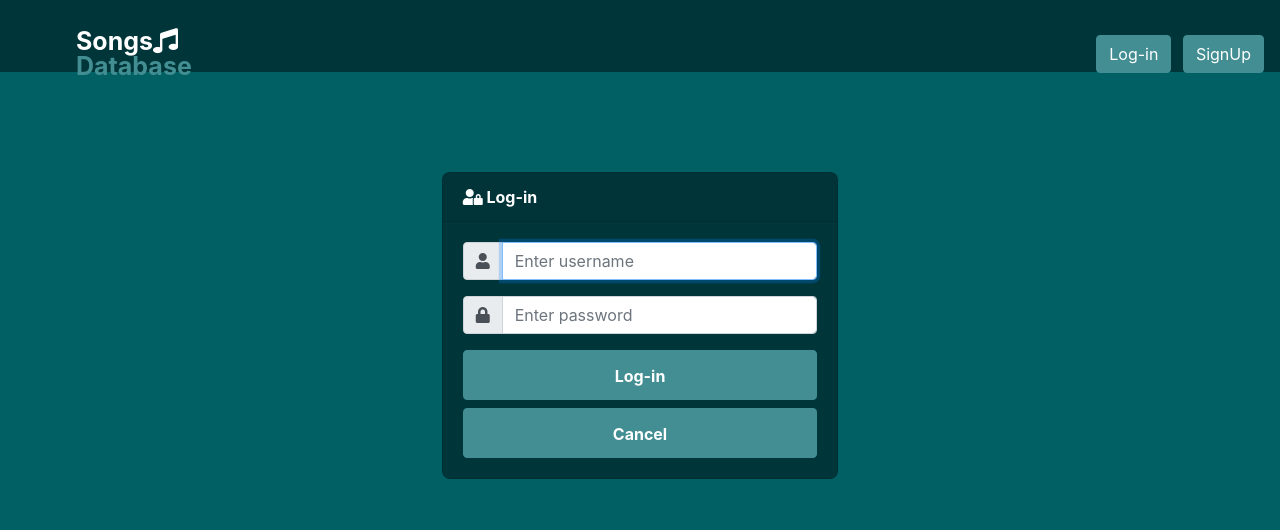
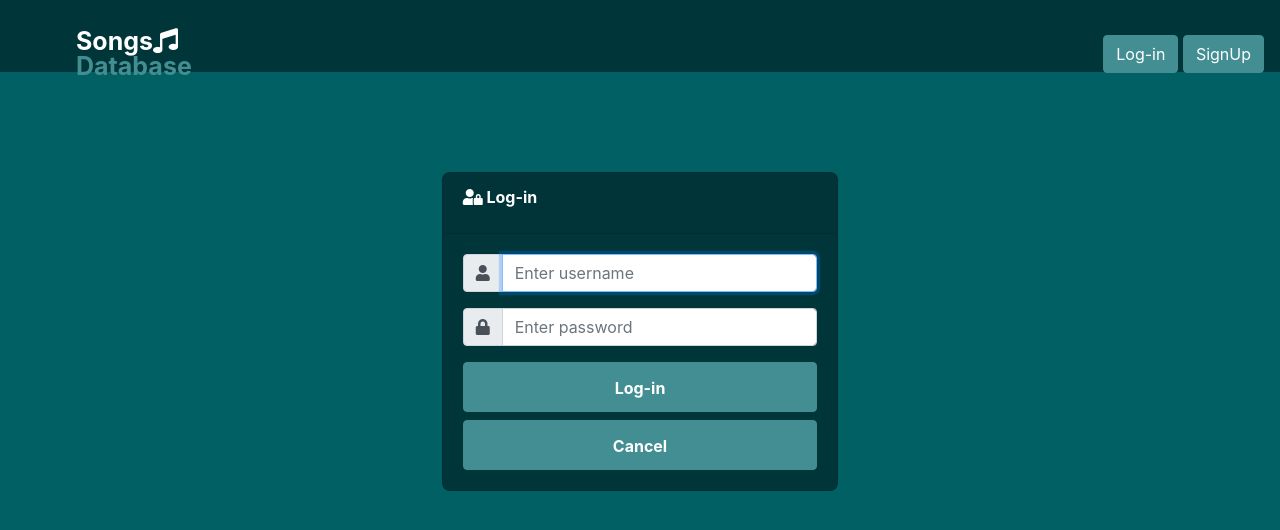
Before and after one commit to granaderos/Songs-DB, a Django app: page /login/ in a window 1280 px wide. Shown: the top 530 px of the page. Run offline with Django 3.2, Linux system fonts and the light colour scheme; some libraries are stand-ins or nearby versions.

Commit message:
Latest design of UI

```diff
--- a/songs/static/css/styles.css
+++ b/songs/static/css/styles.css
@@ -77,7 +77,7 @@ body{
     box-shadow: 5px 10px #00363a
 }
 
-.table, .backbtn, .container a, #sign h2, #sign label, #btn_search i{
+.table, .backbtn, .container a, #sign h2, #sign label, #btn_search i, #login_container .card-title{
       color: white;
 }
 
@@ -85,7 +85,7 @@ body{
     margin-top: 24px;
 }
 
-#sign_container{
+#sign_container, #login_container .card-block {
     padding: 20px;
     border-radius: 8px;
 }
@@ -158,7 +158,7 @@ body{
     display: none;
 }
 
-#genre_container, #sign_container, #login_container, #player_div, #tbody_songs {
+#genre_container, #sign_container, #login_container, #player_div, #tbody_songs, .login_div {
     margin-top: 50px;
 }
 
--- a/songs/templates/songs/base.html
+++ b/songs/templates/songs/base.html
@@ -30,7 +30,7 @@
             {% else %}
                 <div class="login">
                     <a href="{% url 'login' %}" class="btn btn-outline-success my-2 my-sm-0">Log-in</a>
-                    <a href="{% url 'user_sign_up' %}" class="btn btn-outline-success my-2 my-sm-0" style="margin-left: 7px;">SignUp</a>
+                    <a href="{% url 'user_sign_up' %}" class="btn btn-outline-success my-2 my-sm-0">SignUp</a>
                 </div>
             {% endif %}
         </nav>
--- a/songs/templates/songs/index.html
+++ b/songs/templates/songs/index.html
@@ -30,7 +30,7 @@
             </div>
         </div>
 
-        <div class="row justify-content-md-center" style="margin-top:20px;">
+        <div class="row justify-content-md-center">
 
                 {% for genre in genres %}
                 <a href="{% url 'genre' genre.id %}">
--- a/songs/templates/songs/playlist_songs.html
+++ b/songs/templates/songs/playlist_songs.html
@@ -9,8 +9,8 @@
     <div class="container" id="tbody_songs">
         <h2 class="alert alert-info">Playlist: <strong>{{ playlist }}</strong></h2>
 
-        <table class="table">
-            <tr>
+        <table class="table table-hover">
+            <tr >
                 <th></th>
                 {% if user.is_authenticated %}
                     <th colspan="3">Actions</th>
--- a/templates/registration/login.html
+++ b/templates/registration/login.html
@@ -18,16 +18,16 @@
             {% endif %}
         {% endif %}
 
-        <div class="row justify-content-md-center" style="margin-top: 50px;">
+        <div class="row justify-content-md-center login_div" >
             <div class ="col-md-8 text-align-center">
                 <div class="card" id="login_container">
                     <div class="card-header">
-                        <div class="card-title" style="margin-bottom:0px; color: white;">
+                        <div class="card-title" >
                             <i class="fa fa-user-lock"></i><strong> Log-in</strong>
                         </div>
 
                     </div>
-                    <div class="card-block" style="padding: 20px;">
+                    <div class="card-block">
                         <form method="post" action="{% url 'login' %}" class="form-horizontal" role="form">
                             {% csrf_token %}
                             <div class="input-group mb-3">
```
